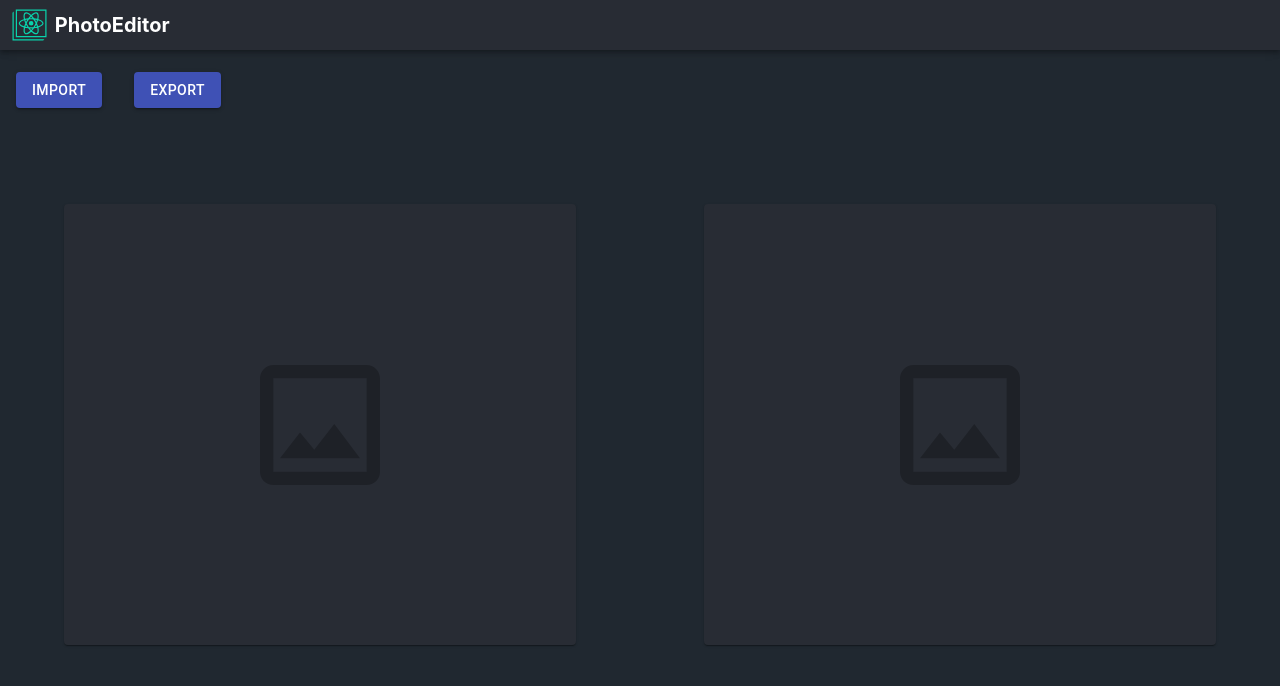
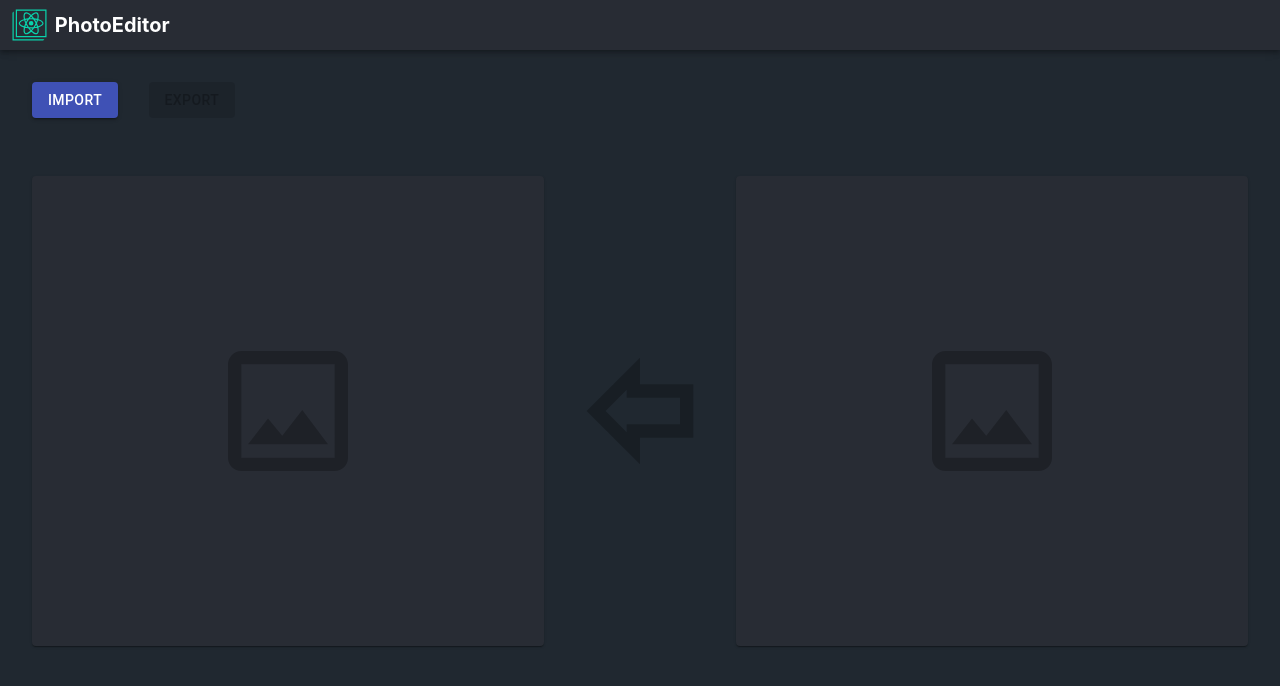
Before and after one commit to Stefan-Ghioci/photo-editor, a React (Create React App) app: page / in a window 1280 px wide. Shown: the top 686 px of the page. Built offline with nearby package versions, Linux system fonts and the light colour scheme.

Commit message:
Minor style changes

```diff
--- a/src/App.css
+++ b/src/App.css
@@ -26,22 +26,42 @@
   display: flex;
   flex-direction: column;
   justify-content: flex-start;
-  align-items: flex-start;
+  align-items: center;
   width: 100%;
+}
+
+.App-footer {
+  height: 16vh;
+  width: 100%;
+  display: flex;
+  flex-direction: row;
+  align-items: center;
+  justify-content: flex-start;
 }
 
 .Menu {
   display: flex;
   flex-direction: row;
-  height: 10vh;
-  align-items: flex-start;
-  justify-content: left;
-  width: 100%;
+  height: 12.5vh;
+  align-items: center;
+  width: 95%;
 }
 
-.Main-window{
-  height: calc(73.75vh - 1px);
+.Main-window {
+  height: 65.25vh;
   width: 100%;
   display: flex;
   flex-direction: row;
 }
+
+.Arrow-wrapper {
+  width: 10%;
+  display: flex;
+  justify-content: center;
+  align-items: center;
+}
+
+.Main-window svg {
+  font-size: 20vh;
+  color: rgba(0, 0, 0, 0.25);
+}
--- a/src/App.js
+++ b/src/App.js
@@ -1,9 +1,10 @@
 import React, { Component } from "react";
 import logo from "./logo.svg";
 import "./App.css";
-import { StyledButton, StyledPaper } from "./StyledMuiComponents";
+import { ImageStyledPaper, StyledButton } from "./StyledMuiComponents";
 import AppBar from "@material-ui/core/AppBar";
 import ImageOutlinedIcon from "@material-ui/icons/ImageOutlined";
+import ForwardOutlinedIcon from "@material-ui/icons/ForwardOutlined";
 
 class App extends Component {
   state = { imageLoaded: false, originalImage: null, editedImage: null };
@@ -17,6 +18,14 @@ class App extends Component {
         editedImage: image
       });
     }
+  };
+  handleDownloadImage = () => {
+    const link = document.createElement("a");
+    link.href = this.state.editedImage;
+    link.download = "export";
+    document.body.appendChild(link);
+    link.click();
+    document.body.removeChild(link);
   };
 
   render() {
@@ -36,6 +45,7 @@ class App extends Component {
               onChange={this.handleImportImage}
               ref={ref => (this.upload = ref)}
               style={{ display: "none" }}
+              accept="image/*"
             />
             <StyledButton
               aria-controls="customized-menu"
@@ -51,26 +61,32 @@ class App extends Component {
               aria-haspopup="true"
               variant="contained"
               color="primary"
+              disabled={!this.state.imageLoaded}
+              onClick={this.handleDownloadImage}
             >
               Export
             </StyledButton>
           </div>
           <div className="Main-window">
-            <StyledPaper>
+            <ImageStyledPaper>
               {this.state.imageLoaded ? (
-                <img src={this.state.originalImage} alt={"originalImage"}/>
+                <img src={this.state.originalImage} alt={"originalImage"} />
               ) : (
                 <ImageOutlinedIcon />
               )}
-            </StyledPaper>
-            <StyledPaper>
+            </ImageStyledPaper>
+            <div className="Arrow-wrapper">
+              <ForwardOutlinedIcon style={{ transform: "rotate(180deg)" }} />
+            </div>
+            <ImageStyledPaper>
               {this.state.imageLoaded ? (
-                <img src={this.state.editedImage}  alt={"editedImage"}/>
+                <img src={this.state.editedImage} alt={"editedImage"} />
               ) : (
                 <ImageOutlinedIcon />
               )}
-            </StyledPaper>
+            </ImageStyledPaper>
           </div>
+          <div className="App-footer"></div>
         </div>
       </div>
     );
--- a/src/StyledMuiComponents.js
+++ b/src/StyledMuiComponents.js
@@ -6,21 +6,19 @@ export const StyledButton = withStyles({
   root: {
     marginTop: "auto",
     marginBottom: "auto",
-    marginLeft: "1.25%",
-    marginRight: "1.25%"
+    marginRight: "2.5%"
   }
 })(Button);
 
-export const StyledPaper = withStyles({
+export const ImageStyledPaper = withStyles({
   root: {
     margin: "auto",
     width: "40%",
-    height: "75%",
+    height: "90%",
     backgroundColor: "#282c34",
     display: "flex",
     justifyContent: "center",
     alignItems: "center",
-    "& svg": { fontSize: "20vh", color: "rgba(0,0,0,0.25)" },
     "& img": { maxHeight: "90%", maxWidth: "90%" }
   }
 })(Paper);
```
Also changed, not shown: public/sword.png (added).
